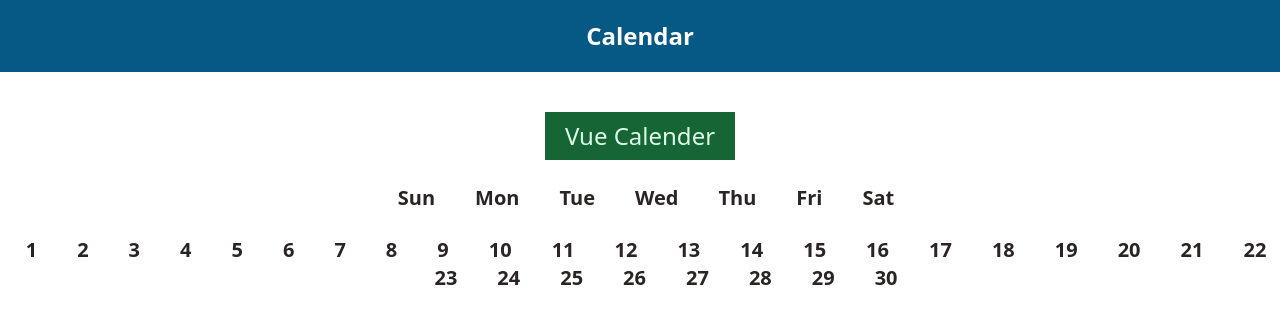
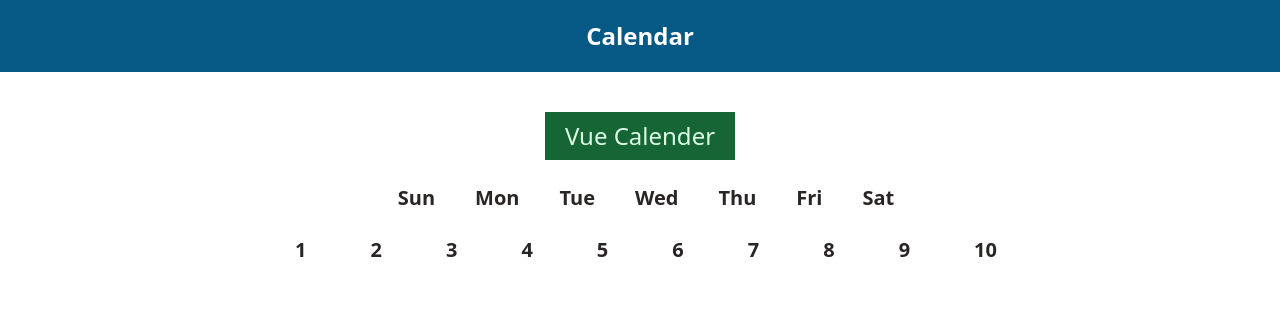
Before and after one commit to rayhanalshorif133/Play-With-Vue_Js, a Vue app in the folder raw_vue3/app_2/: page / in a window 1280 px wide. Shown: the top 324 px of the page. Built offline with nearby package versions, Linux system fonts and the light colour scheme.

Commit message:
vue calender

```diff
--- a/raw_vue3/app_2/src/components/Calendar.vue
+++ b/raw_vue3/app_2/src/components/Calendar.vue
@@ -10,8 +10,8 @@
       <section class="mt-6 flex space-x-10 justify-center">
         <p class="text-xl font-semibold text-stone-800" v-for="(item,index) in days" :key="index">{{item}}</p>
       </section>
-      <section class="mt-6 flex flex-wrap space-x-10 justify-center">
-        <p class="text-xl font-semibold text-stone-800" v-for="(item,index) in 30" :key="index">{{item}}</p>
+      <section class="mt-6 flex flex-wrap space-x-[4rem] justify-center">
+        <p class="text-xl font-semibold text-stone-800" v-for="(item,index) in 10" :key="index">{{item}}</p>
       </section>
     </div>
   </div>
```
